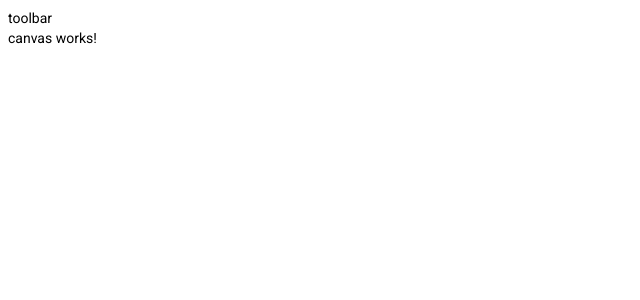
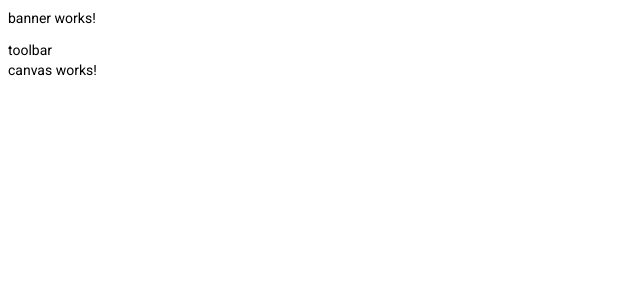
Before and after one commit to nilCux/architecture-logicielle, an Angular app: page / in a window 1280 px wide. Shown: the top 300 px of the page, without its empty margins (0-640 px from the left). Built offline with nearby package versions, Linux system fonts and the light colour scheme.

Commit message:
Add banner component

```diff
--- a/src/app/app.component.html
+++ b/src/app/app.component.html
@@ -1,3 +1,4 @@
+<app-banner></app-banner>
 <app-toolbar></app-toolbar>
 <app-canvas></app-canvas>
 <router-outlet></router-outlet>
--- a/src/app/app.module.ts
+++ b/src/app/app.module.ts
@@ -6,9 +6,10 @@ import { AppComponent } from './app.component';
 import { BrowserAnimationsModule } from '@angular/platform-browser/animations';
 import { ToolbarComponent } from './toolbar/toolbar.component';
 import { CanvasComponent } from './canvas/canvas.component';
+import { BannerComponent } from './banner/banner.component';
 
 @NgModule({
-  declarations: [AppComponent, ToolbarComponent, CanvasComponent],
+  declarations: [AppComponent, ToolbarComponent, CanvasComponent, BannerComponent],
   imports: [BrowserModule, AppRoutingModule, BrowserAnimationsModule],
   providers: [],
   bootstrap: [AppComponent],
--- /dev/null
+++ b/src/app/banner/banner.component.html
@@ -0,0 +1 @@
+<p>banner works!</p>
--- /dev/null
+++ b/src/app/banner/banner.component.ts
@@ -0,0 +1,15 @@
+import { Component, OnInit } from '@angular/core';
+
+@Component({
+  selector: 'app-banner',
+  templateUrl: './banner.component.html',
+  styleUrls: ['./banner.component.sass']
+})
+export class BannerComponent implements OnInit {
+
+  constructor() { }
+
+  ngOnInit(): void {
+  }
+
+}
```
Also changed, not shown: src/app/banner/banner.component.sass (added), 1 other file (tests, documents, lock files or other folders).
